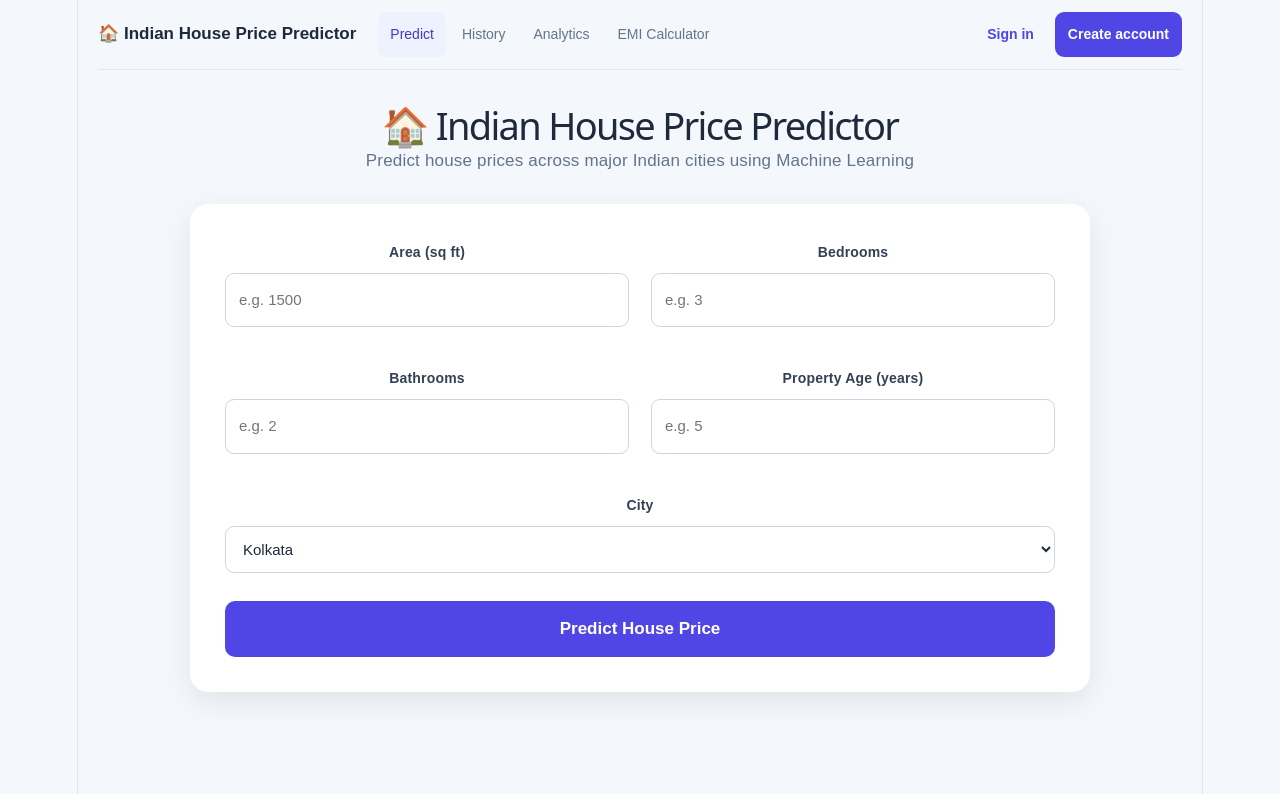
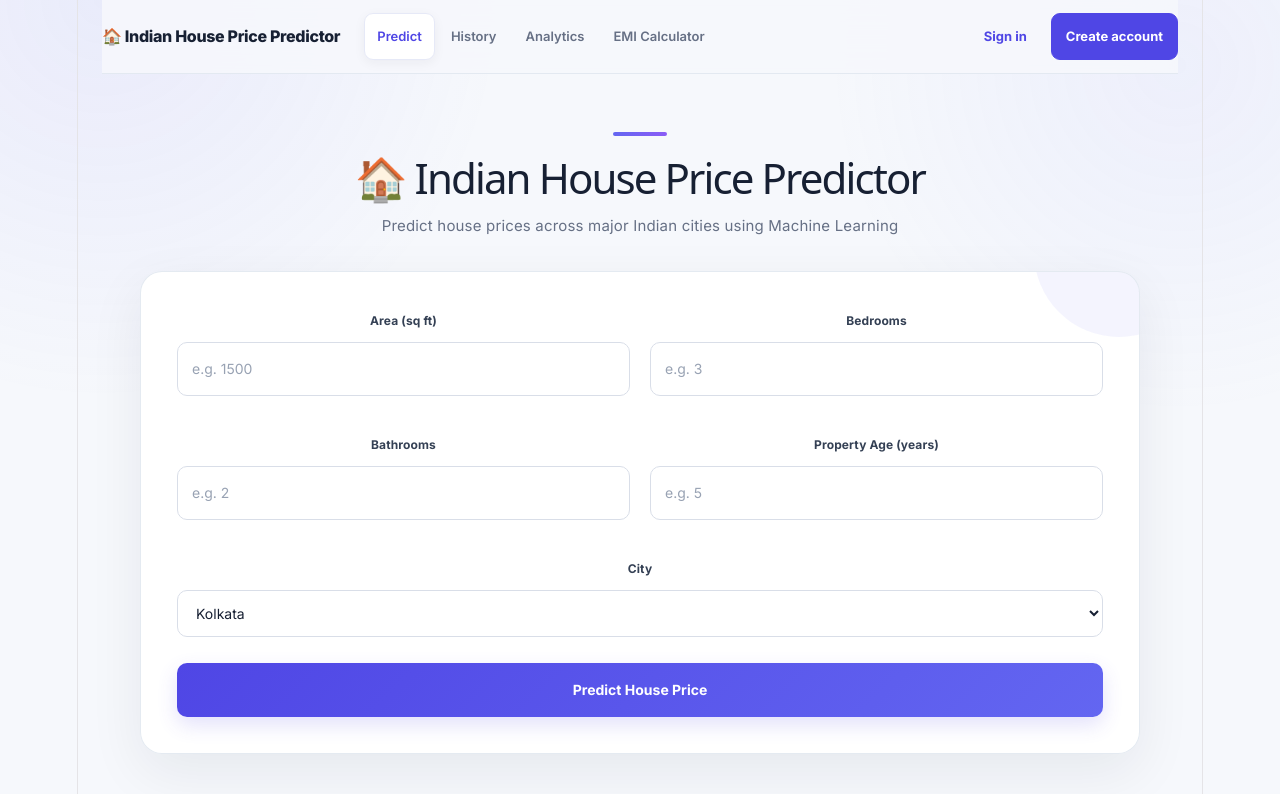
Before and after one commit to mehulikhanra904-prog/HOUSE-PRICE-PREDICTOR, a React app in the folder frontend/: page / in a window 1280 px wide. Shown: the top 794 px of the page. Built offline with nearby package versions, Linux system fonts and the light colour scheme; the HTML template or start-up script is replaced by a standard one.

Commit message:
Polish House Price Predictor UI

```diff
--- a/frontend/src/App.css
+++ b/frontend/src/App.css
@@ -1,73 +1,451 @@
+@import url('https://fonts.googleapis.com/css2?family=Inter:wght@400;500;600;700;800&display=swap');
+
 * { box-sizing: border-box; }
-body { margin: 0; font-family: Arial, sans-serif; background: #f4f7fb; color: #334155; }
+
+:root {
+  --primary: #4f46e5;
+  --primary-dark: #3730a3;
+  --primary-soft: #eef2ff;
+  --ink: #172033;
+  --muted: #667085;
+  --line: #e7eaf0;
+  --surface: #ffffff;
+  --background: #f6f8fc;
+  --success: #047857;
+  --danger: #b42318;
+}
+
+html { scroll-behavior: smooth; }
+
+body {
+  margin: 0;
+  font-family: 'Inter', -apple-system, BlinkMacSystemFont, 'Segoe UI', sans-serif;
+  background:
+    radial-gradient(circle at 8% 0%, rgba(99,102,241,.09), transparent 28%),
+    radial-gradient(circle at 92% 8%, rgba(129,140,248,.08), transparent 25%),
+    var(--background);
+  color: var(--ink);
+  -webkit-font-smoothing: antialiased;
+}
+
 button, input, select { font: inherit; }
-.app { min-height: 100vh; padding: 0 20px 50px; }
-.topbar { max-width: 1200px; margin: 0 auto; min-height: 70px; display: flex; align-items: center; gap: 22px; border-bottom: 1px solid #e2e8f0; }
-.brand { width: auto; margin: 0; padding: 8px 0; background: transparent; color: #1e293b; font-size: 17px; font-weight: 700; border: 0; cursor: pointer; }
-.brand:hover { background: transparent; color: #4338ca; }
-.nav { display: flex; gap: 4px; flex: 1; }
-.nav button { width: auto; margin: 0; padding: 9px 12px; background: transparent; color: #64748b; border: 0; border-radius: 8px; font-size: 14px; cursor: pointer; }
-.nav button:hover, .nav button.active { background: #eef2ff; color: #4338ca; }
-.account { display: flex; align-items: center; gap: 8px; }
-.welcome { color: #64748b; font-size: 14px; }
-.account-btn { width: auto; margin: 0; padding: 9px 13px; border-radius: 9px; background: #4f46e5; color: white; border: 0; cursor: pointer; font-size: 14px; font-weight: 600; }
-.account-btn.ghost { background: transparent; color: #4f46e5; }
-.account-btn:hover { background: #4338ca; color: white; }
-.container { max-width: 900px; margin: auto; }
-.header { text-align: center; margin: 42px 0 30px; }
-.header h1 { font-size: 38px; margin-bottom: 10px; color: #1e293b; }
-.header p { color: #64748b; font-size: 17px; }
-.card, .feature-card { background: white; padding: 35px; border-radius: 18px; box-shadow: 0 10px 30px rgba(0,0,0,.08); }
-.grid { display: grid; grid-template-columns: repeat(2,1fr); gap: 22px; }
+button { transition: transform .18s ease, box-shadow .18s ease, background .18s ease, border-color .18s ease; }
+
+.app { min-height: 100vh; padding: 0 24px 64px; }
+
+.topbar {
+  position: sticky;
+  top: 0;
+  z-index: 10;
+  max-width: 1240px;
+  min-height: 74px;
+  margin: 0 auto;
+  display: flex;
+  align-items: center;
+  gap: 24px;
+  border-bottom: 1px solid rgba(226,232,240,.9);
+  background: rgba(246,248,252,.88);
+  backdrop-filter: blur(18px);
+}
+
+.brand {
+  width: auto;
+  margin: 0;
+  padding: 8px 0;
+  display: inline-flex;
+  align-items: center;
+  gap: 9px;
+  background: transparent;
+  color: var(--ink);
+  font-size: 16px;
+  font-weight: 800;
+  letter-spacing: -.02em;
+  border: 0;
+  cursor: pointer;
+  white-space: nowrap;
+}
+
+.brand:hover { background: transparent; color: var(--primary); }
+
+.nav {
+  display: flex;
+  align-items: center;
+  gap: 3px;
+  flex: 1;
+}
+
+.nav button {
+  width: auto;
+  margin: 0;
+  padding: 9px 12px;
+  background: transparent;
+  color: #667085;
+  border: 1px solid transparent;
+  border-radius: 9px;
+  font-size: 13px;
+  font-weight: 600;
+  cursor: pointer;
+}
+
+.nav button:hover,
+.nav button.active {
+  background: var(--surface);
+  color: var(--primary);
+  border-color: #e6e9f7;
+  box-shadow: 0 3px 12px rgba(15,23,42,.05);
+}
+
+.account { display: flex; align-items: center; gap: 9px; }
+.welcome { color: #667085; font-size: 13px; font-weight: 500; }
+
+.account-btn {
+  width: auto;
+  margin: 0;
+  padding: 9px 14px;
+  border-radius: 9px;
+  background: var(--primary);
+  color: white;
+  border: 1px solid var(--primary);
+  cursor: pointer;
+  font-size: 13px;
+  font-weight: 700;
+}
+
+.account-btn:hover {
+  background: var(--primary-dark);
+  border-color: var(--primary-dark);
+  transform: translateY(-1px);
+  box-shadow: 0 6px 16px rgba(79,70,229,.18);
+}
+
+.account-btn.ghost { background: transparent; color: var(--primary); border-color: transparent; }
+
+.container { max-width: 1000px; margin: auto; }
+
+.header {
+  position: relative;
+  text-align: center;
+  margin: 58px 0 32px;
+}
+
+.header::before {
+  content: '';
+  display: block;
+  width: 54px;
+  height: 4px;
+  margin: 0 auto 18px;
+  border-radius: 99px;
+  background: linear-gradient(90deg, #6366f1, #8b5cf6);
+}
+
+.header h1 {
+  margin: 0 0 12px;
+  color: var(--ink);
+  font-size: clamp(30px, 4vw, 42px);
+  line-height: 1.12;
+  letter-spacing: -.045em;
+}
+
+.header p {
+  max-width: 620px;
+  margin: 0 auto;
+  color: var(--muted);
+  font-size: 15px;
+  line-height: 1.7;
+}
+
+.card,
+.feature-card {
+  background: rgba(255,255,255,.94);
+  padding: 36px;
+  border: 1px solid rgba(226,232,240,.9);
+  border-radius: 22px;
+  box-shadow: 0 18px 55px rgba(15,23,42,.07);
+}
+
+.card {
+  position: relative;
+  overflow: hidden;
+}
+
+.card::before,
+.feature-card::before {
+  content: '';
+  position: absolute;
+  width: 170px;
+  height: 170px;
+  top: -105px;
+  right: -65px;
+  border-radius: 50%;
+  background: rgba(99,102,241,.07);
+  pointer-events: none;
+}
+
+.card form, .feature-card { position: relative; }
+
+.grid { display: grid; grid-template-columns: repeat(2, 1fr); gap: 20px; }
+
 .input-group { display: flex; flex-direction: column; gap: 8px; margin-bottom: 16px; }
-.input-group label { font-weight: 600; color: #334155; font-size: 14px; }
-.input-group input, .input-group select { padding: 13px; border: 1px solid #cbd5e1; border-radius: 9px; font-size: 15px; outline: none; background: white; color: #1e293b; }
-.input-group input:focus, .input-group select:focus { border-color: #6366f1; box-shadow: 0 0 0 3px rgba(99,102,241,.1); }
+
+.input-group label {
+  color: #344054;
+  font-size: 12px;
+  font-weight: 700;
+  letter-spacing: .01em;
+}
+
+.input-group input,
+.input-group select {
+  width: 100%;
+  padding: 13px 14px;
+  border: 1px solid #d9dee8;
+  border-radius: 10px;
+  font-size: 14px;
+  outline: none;
+  background: #fff;
+  color: #172033;
+  transition: border-color .18s ease, box-shadow .18s ease, background .18s ease;
+}
+
+.input-group input::placeholder { color: #98a2b3; }
+
+.input-group input:hover,
+.input-group select:hover { border-color: #c4cad7; }
+
+.input-group input:focus,
+.input-group select:focus {
+  border-color: #6366f1;
+  box-shadow: 0 0 0 4px rgba(99,102,241,.10);
+  background: #fcfcff;
+}
+
 .full-width { grid-column: 1 / -1; }
-.card form > button, .empty button, .auth-modal form > button { width: 100%; margin-top: 12px; padding: 15px; border: none; border-radius: 10px; background: #4f46e5; color: white; font-size: 17px; font-weight: 600; cursor: pointer; }
-.card form > button:hover, .empty button:hover, .auth-modal form > button:hover { background: #4338ca; }
-.card form > button:disabled { opacity: .7; cursor: not-allowed; }
-.result { margin-top: 30px; padding: 25px; text-align: center; border-radius: 12px; background: #eef2ff; }
-.result p { margin: 0; color: #64748b; }
-.result h2 { margin: 10px 0 4px; color: #3730a3; font-size: 32px; }
-.result span, .result small { display: block; color: #64748b; }
-.result small { margin-top: 12px; font-size: 12px; }
-.error, .auth-error { margin-top: 20px; padding: 15px; text-align: center; border-radius: 8px; background: #fee2e2; color: #b91c1c; }
+
+.card form > button,
+.empty button,
+.auth-modal form > button {
+  width: 100%;
+  margin-top: 10px;
+  padding: 14px 18px;
+  border: 0;
+  border-radius: 10px;
+  background: linear-gradient(135deg, #4f46e5, #6366f1);
+  color: white;
+  font-size: 14px;
+  font-weight: 700;
+  cursor: pointer;
+  box-shadow: 0 8px 20px rgba(79,70,229,.16);
+}
+
+.card form > button:hover,
+.empty button:hover,
+.auth-modal form > button:hover {
+  background: linear-gradient(135deg, #4338ca, #4f46e5);
+  transform: translateY(-1px);
+  box-shadow: 0 11px 24px rgba(79,70,229,.22);
+}
+
+.card form > button:disabled { opacity: .65; cursor: wait; transform: none; }
+
+.result {
+  margin-top: 28px;
+  padding: 28px;
+  text-align: center;
+  border: 1px solid #dfe3ff;
+  border-radius: 16px;
+  background: linear-gradient(145deg, #f7f8ff, #eef2ff);
+}
+
+.result p { margin: 0; color: #667085; font-size: 12px; font-weight: 700; text-transform: uppercase; letter-spacing: .08em; }
+.result h2 { margin: 9px 0 6px; color: #3730a3; font-size: clamp(28px, 4vw, 36px); letter-spacing: -.03em; }
+.result span, .result small { display: block; color: #667085; }
+.result span { font-size: 13px; font-weight: 600; }
+.result small { margin-top: 13px; font-size: 11px; }
+
+.error, .auth-error {
+  margin-top: 18px;
+  padding: 12px 14px;
+  text-align: center;
+  border: 1px solid #fecaca;
+  border-radius: 10px;
+  background: #fff5f5;
+  color: var(--danger);
+  font-size: 13px;
+}
+
 .feature-card { margin-top: 42px; }
 .section-head { display: flex; justify-content: space-between; align-items: center; gap: 20px; margin-bottom: 25px; }
-.section-head h2 { margin: 0 0 6px; color: #1e293b; font-size: 26px; }
-.section-head p { color: #64748b; margin: 0; }
-.small-btn { width: auto; margin: 0; padding: 9px 12px; border: 0; border-radius: 8px; cursor: pointer; background: #eef2ff; color: #4338ca; }
-.small-btn.danger { background: #fee2e2; color: #b91c1c; }
-.empty { text-align: center; padding: 45px 15px; border: 1px dashed #cbd5e1; border-radius: 12px; }
-.empty h3 { margin: 0 0 8px; color: #1e293b; }
-.empty p { color: #64748b; margin-bottom: 18px; }
-.empty button { width: auto; margin: 0; padding: 11px 18px; font-size: 14px; }
+.section-head h2 { margin: 0 0 6px; color: var(--ink); font-size: 25px; letter-spacing: -.025em; }
+.section-head p { color: var(--muted); margin: 0; font-size: 13px; line-height: 1.6; }
+
+.small-btn {
+  width: auto;
+  margin: 0;
+  padding: 9px 12px;
+  border: 1px solid #e4e7ec;
+  border-radius: 9px;
+  cursor: pointer;
+  background: #fff;
+  color: #475467;
+  font-size: 12px;
+  font-weight: 700;
+}
+
+.small-btn:hover { border-color: #cfd4dc; background: #f9fafb; }
+.small-btn.danger { border-color: #fecdca; background: #fff5f4; color: #b42318; }
+
+.empty {
+  text-align: center;
+  padding: 52px 20px;
+  border: 1px dashed #d0d5dd;
+  border-radius: 14px;
+  background: #fcfcfd;
+}
+
+.empty h3 { margin: 0 0 8px; color: var(--ink); font-size: 16px; }
+.empty p { max-width: 440px; margin: 0 auto 18px; color: var(--muted); font-size: 13px; line-height: 1.6; }
+.empty button { width: auto; margin: 0; padding: 10px 17px; font-size: 13px; }
+
 .history-list { display: grid; gap: 10px; }
-.history-item { display: flex; justify-content: space-between; align-items: center; gap: 20px; padding: 16px; border: 1px solid #e2e8f0; border-radius: 10px; }
-.history-item > div:first-child { display: grid; gap: 5px; }
-.history-item strong { color: #1e293b; }
-.history-item span, .history-price small { color: #64748b; font-size: 13px; }
-.history-price { text-align: right; color: #3730a3; font-weight: 700; }
-.history-price small { display: block; font-weight: 400; margin-top: 3px; }
+
+.history-item {
+  display: flex;
+  justify-content: space-between;
+  align-items: center;
+  gap: 20px;
+  padding: 17px 18px;
+  border: 1px solid var(--line);
+  border-radius: 12px;
+  background: #fff;
+  transition: border-color .18s ease, transform .18s ease, box-shadow .18s ease;
+}
+
+.history-item:hover {
+  border-color: #cfd4ff;
+  transform: translateY(-1px);
+  box-shadow: 0 7px 22px rgba(15,23,42,.05);
+}
+
+.history-item > div:first-child { display: grid; gap: 6px; }
+.history-item strong { color: #1d2939; font-size: 14px; }
+.history-item span, .history-price small { color: #667085; font-size: 12px; }
+.history-price { text-align: right; color: #3730a3; font-size: 15px; font-weight: 800; }
+.history-price small { display: block; font-weight: 400; margin-top: 4px; }
+
 .stats-grid { display: grid; grid-template-columns: repeat(4,1fr); gap: 12px; margin-bottom: 22px; }
-.stat { padding: 18px; border-radius: 12px; background: #f8fafc; border: 1px solid #e2e8f0; }
-.stat span { display: block; color: #64748b; font-size: 12px; margin-bottom: 7px; }
-.stat strong { color: #1e293b; font-size: 18px; }
-.city-table { overflow-x: auto; }
-.table-row { display: grid; grid-template-columns: 1.2fr .8fr 1.2fr 2fr; gap: 12px; padding: 12px 8px; border-bottom: 1px solid #e2e8f0; font-size: 13px; }
-.table-head { font-weight: 700; color: #475569; background: #f8fafc; }
-.emi-grid { display: grid; grid-template-columns: 1fr 1fr; gap: 25px; align-items: center; }
-.emi-result { background: #eef2ff; border-radius: 14px; padding: 28px; text-align: center; }
-.emi-result p { color: #64748b; }
-.emi-result h2 { color: #3730a3; font-size: 32px; margin: 10px 0; }
-.emi-result span { display: block; color: #64748b; margin-top: 8px; font-size: 14px; }
-.modal-backdrop { position: fixed; inset: 0; background: rgba(15,23,42,.45); display: grid; place-items: center; padding: 20px; z-index: 20; }
-.auth-modal { position: relative; width: min(430px,100%); background: white; border-radius: 18px; padding: 30px; box-shadow: 0 25px 70px rgba(15,23,42,.25); }
-.auth-modal h2 { margin: 0 0 8px; color: #1e293b; }
-.auth-modal > p { margin-bottom: 22px; color: #64748b; font-size: 14px; }
+
+.stat {
+  padding: 18px;
+  border: 1px solid var(--line);
+  border-radius: 13px;
+  background: linear-gradient(145deg, #fff, #fafbff);
+}
+
+.stat span { display: block; color: #667085; font-size: 11px; font-weight: 600; margin-bottom: 8px; }
+.stat strong { color: #1d2939; font-size: 18px; letter-spacing: -.02em; }
+
+.city-table { overflow-x: auto; border: 1px solid var(--line); border-radius: 12px; }
+.table-row { display: grid; grid-template-columns: 1.2fr .8fr 1.2fr 2fr; gap: 12px; padding: 13px 14px; border-bottom: 1px solid var(--line); font-size: 12px; }
+.table-row:last-child { border-bottom: 0; }
+.table-head { font-weight: 700; color: #475467; background: #f8fafc; }
+
+.emi-grid { display: grid; grid-template-columns: 1fr 1fr; gap: 28px; align-items: center; }
+
+.emi-result {
+  background: linear-gradient(145deg, #f7f8ff, #eef2ff);
+  border: 1px solid #dfe3ff;
+  border-radius: 16px;
+  padding: 30px;
+  text-align: center;
+}
+
+.emi-result p { color: #667085; font-size: 12px; font-weight: 700; text-transform: uppercase; letter-spacing: .07em; }
+.emi-result h2 { color: #3730a3; font-size: 32px; margin: 10px 0; letter-spacing: -.03em; }
+.emi-result span { display: block; color: #667085; margin-top: 8px; font-size: 13px; }
+
+.modal-backdrop {
+  position: fixed;
+  inset: 0;
+  background: rgba(15,23,42,.52);
+  backdrop-filter: blur(5px);
+  display: grid;
+  place-items: center;
+  padding: 20px;
+  z-index: 20;
+}
+
+.auth-modal {
+  position: relative;
+  width: min(430px,100%);
+  background: #fff;
+  border: 1px solid rgba(255,255,255,.7);
+  border-radius: 20px;
+  padding: 32px;
+  box-shadow: 0 30px 90px rgba(15,23,42,.28);
+  animation: modalIn .2s ease-out;
+}
+
+@keyframes modalIn {
+  from { opacity: 0; transform: translateY(8px) scale(.98); }
+  to { opacity: 1; transform: translateY(0) scale(1); }
+}
+
+.auth-modal h2 { margin: 0 0 8px; color: var(--ink); font-size: 23px; letter-spacing: -.025em; }
+.auth-modal > p { margin: 0 0 24px; color: var(--muted); font-size: 13px; line-height: 1.6; }
 .auth-modal .input-group { margin-bottom: 14px; }
-.close { position: absolute; top: 12px; right: 14px; border: 0; background: transparent; font-size: 28px; color: #64748b; cursor: pointer; }
-.switch-auth { width: 100%; border: 0; background: transparent; color: #4f46e5; padding: 14px 0 0; cursor: pointer; font-size: 13px; }
-@media (max-width: 850px) { .topbar { flex-wrap: wrap; padding: 12px 0; } .nav { order: 3; flex-basis: 100%; overflow-x: auto; } .stats-grid { grid-template-columns: repeat(2,1fr); } }
-@media (max-width: 650px) { .app { padding-inline: 12px; } .grid, .emi-grid { grid-template-columns: 1fr; } .header h1 { font-size: 30px; } .card, .feature-card { padding: 22px; } .history-item { align-items: flex-start; } .history-price { min-width: 110px; } .table-row { min-width: 620px; } .topbar { gap: 10px; } .account { margin-left: auto; } .welcome { display: none; } }
+
+.close {
+  position: absolute;
+  top: 13px;
+  right: 15px;
+  width: 32px;
+  height: 32px;
+  border: 0;
+  border-radius: 8px;
+  background: #f8fafc;
+  font-size: 22px;
+  line-height: 1;
+  color: #667085;
+  cursor: pointer;
+}
+
+.close:hover { background: #eef2f6; color: #344054; }
+
+.switch-auth {
+  width: 100%;
+  border: 0;
+  background: transparent;
+  color: var(--primary);
+  padding: 15px 0 0;
+  cursor: pointer;
+  font-size: 12px;
+  font-weight: 600;
+}
+
+@media (max-width: 900px) {
+  .topbar { flex-wrap: wrap; padding: 10px 0; }
+  .nav { order: 3; flex-basis: 100%; overflow-x: auto; padding-bottom: 2px; }
+  .stats-grid { grid-template-columns: repeat(2,1fr); }
+}
+
+@media (max-width: 650px) {
+  .app { padding-inline: 12px; }
+  .topbar { gap: 9px; }
+  .brand { font-size: 14px; }
+  .account { margin-left: auto; }
+  .welcome { display: none; }
+  .grid, .emi-grid { grid-template-columns: 1fr; }
+  .header { margin: 42px 0 25px; }
+  .header h1 { font-size: 29px; }
+  .header p { font-size: 13px; }
+  .card, .feature-card { padding: 22px 18px; border-radius: 17px; }
+  .section-head { align-items: flex-start; flex-direction: column; }
+  .history-item { align-items: flex-start; }
+  .history-price { min-width: 110px; }
+  .table-row { min-width: 620px; }
+  .auth-modal { padding: 27px 22px; }
+}
+
+@media (prefers-reduced-motion: reduce) {
+  *, *::before, *::after { scroll-behavior: auto !important; transition: none !important; animation: none !important; }
+}
```
